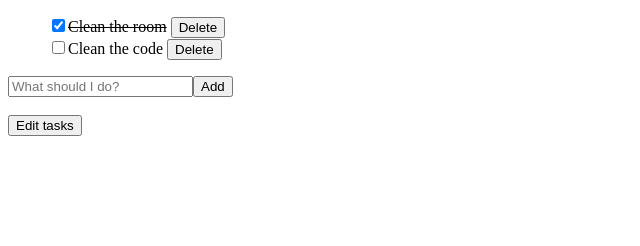
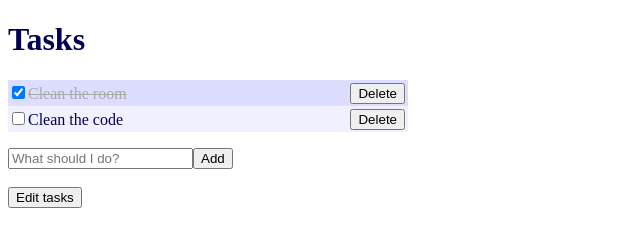
Before and after one commit to Drafter500/task-manager-react, a React app: page / in a window 1280 px wide. Shown: the whole page, without its empty margins (0-640 px from the left). Built offline with nearby package versions, Linux system fonts and the light colour scheme.

Commit message:
Beautification

```diff
--- a/public/tasks.css
+++ b/public/tasks.css
@@ -1,7 +1,32 @@
+body {
+    color: #005;
+}
+
+ul.task-list {
+    padding: 0;
+    width: 400px;
+}
+
 ul.task-list li {
     list-style-type: none;
+    position: relative;
+    padding: 3px 0px;
+}
+
+ul.task-list li:nth-child(odd) {
+    background-color: #ddf;
+}
+
+ul.task-list li:nth-child(even) {
+    background-color: #f0f0ff;
 }
 
 .task-list input:checked+span {
     text-decoration: line-through;
+    color: #aaa;
 }
+
+.delete-button {
+    position: absolute;
+    right: 3px;
+}
--- a/src/task-list.js
+++ b/src/task-list.js
@@ -86,7 +86,9 @@ export default class TaskList extends React.Component {
     const tasks = this._getSortedTasks(),
       isEditing = this.state.editing;
 
-    return <div><ul className="task-list">{
+    return <div>
+      <h1>Tasks</h1>
+      <ul className="task-list">{
         tasks.map(task => {
           return <li key={task.id && task.id.toString()}>
             <label>
@@ -97,7 +99,7 @@ export default class TaskList extends React.Component {
                 <span>{task.title}</span>
               }
             </label>&nbsp;
-            <button type="button" onClick={this._handleTaskDelete.bind(this, task.id)}>Delete</button>
+            <button className='delete-button' type="button" onClick={this._handleTaskDelete.bind(this, task.id)}>Delete</button>
           </li>})
         }
         </ul>
```
